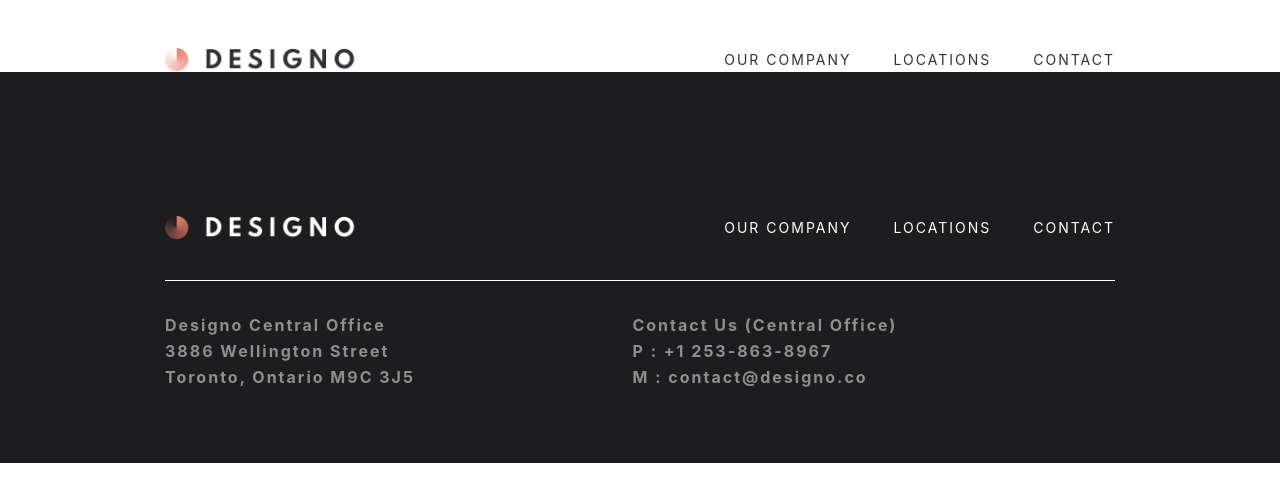
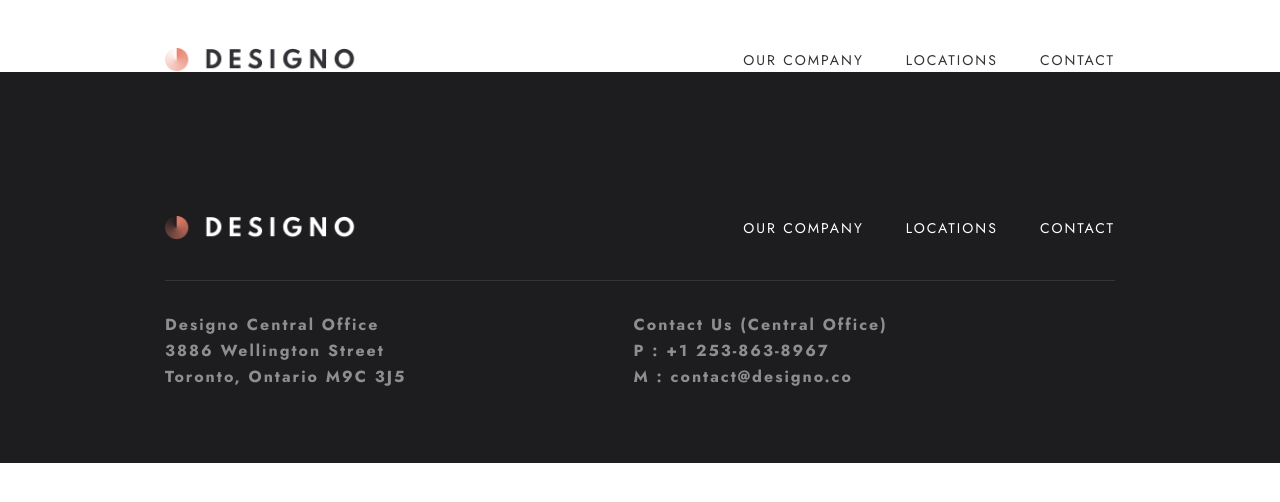
Before and after one commit to zowieerickson/designo-multi-page-website, a React (Vite) app: page / in a window 1280 px wide. Shown: the top 502 px of the page. Built offline with nearby package versions, Linux system fonts and the light colour scheme.

Commit message:
Bring in Google font 'Jost' and apply to root

```diff
--- a/index.html
+++ b/index.html
@@ -4,6 +4,9 @@
     <meta charset="UTF-8" />
     <link rel="icon" type="image/svg+xml" href="/favicon-designo.png" />
     <meta name="viewport" content="width=device-width, initial-scale=1.0" />
+    <link rel="preconnect" href="https://fonts.googleapis.com">
+    <link rel="preconnect" href="https://fonts.gstatic.com" crossorigin>
+    <link href="https://fonts.googleapis.com/css2?family=Jost:wght@400;500;700&display=swap" rel="stylesheet">
     <title>Designo | Home</title>
   </head>
   <body>
--- a/src/index.css
+++ b/src/index.css
@@ -1,7 +1,8 @@
 :root {
-  font-family: Inter, system-ui, Avenir, Helvetica, Arial, sans-serif;
+  font-family: 'Jost', sans-serif;
   line-height: 1.5;
   font-weight: 400;
+  font-size: 16px;
 
   color-scheme: light dark;
   color: #333136;
--- a/src/styles/footer.css
+++ b/src/styles/footer.css
@@ -9,7 +9,7 @@
 }
 
 .globalfooter .globalnav {
-    border-bottom: 1px solid #fff;
+    border-bottom: 1px solid rgba(255, 255, 255, .1);;
     padding: 0 0 40px 0;
 }
 
@@ -17,7 +17,7 @@
     display: flex;
     justify-content: space-between;
     padding-top: 31px;
-    font-size: 16px;
+    font-size: 1rem;
     font-weight: 700;
     line-height: 26px; /* 162.5% */
     opacity: 0.5;
```
